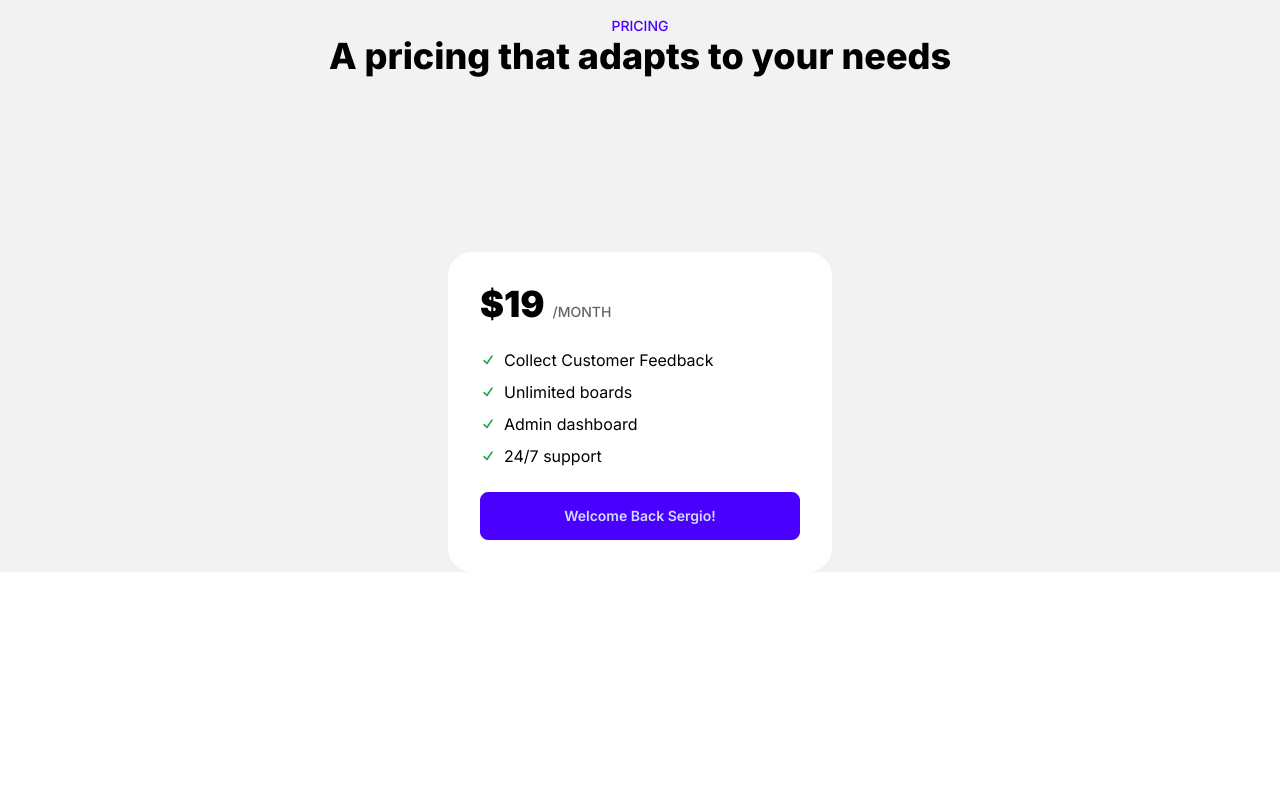
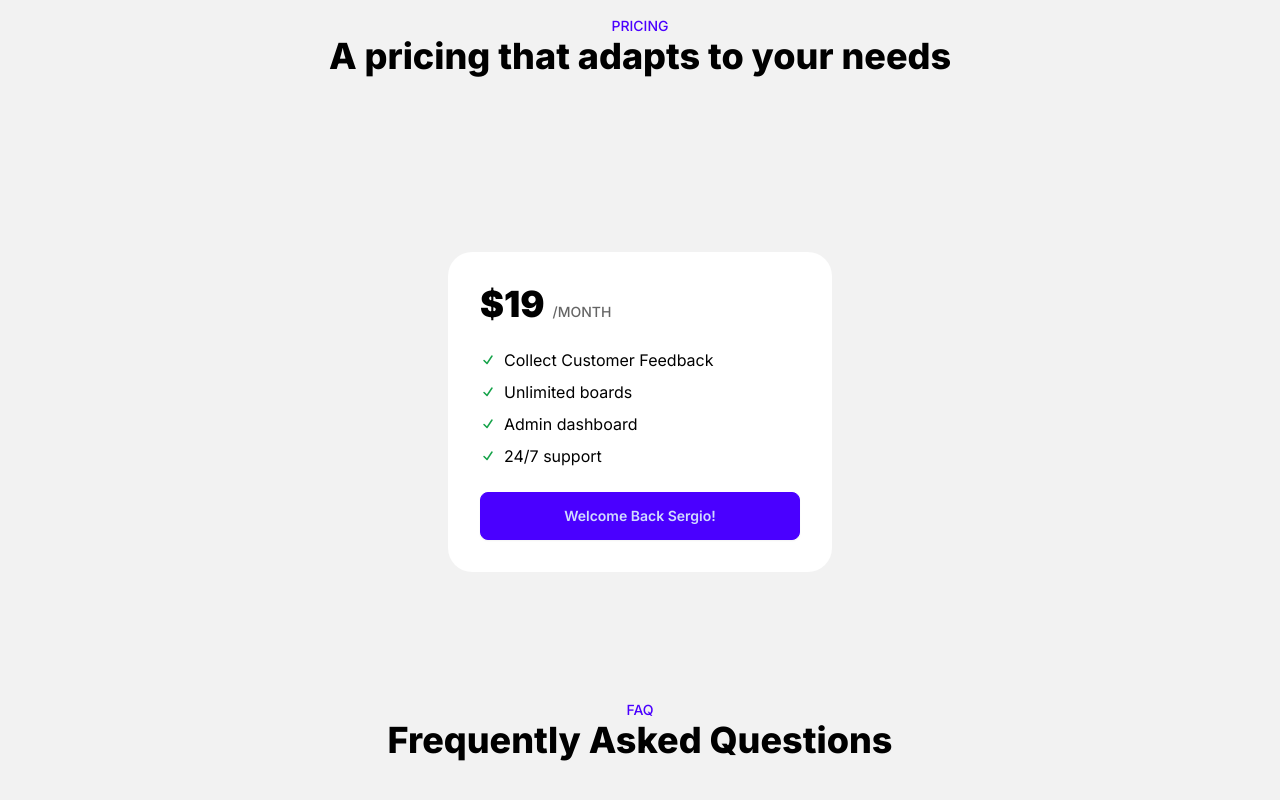
Before and after one commit to protoserg/inpactly, a Next.js app: page / in a window 1280 px wide. Shown: the part 688-1488 px from the top of the page. Before the commit the page ends 1260 px from the top, so only its background shows below. Built offline with nearby package versions, Linux system fonts and the light colour scheme.

Commit message:
added FAQ

```diff
--- a/app/page.js
+++ b/app/page.js
@@ -90,6 +90,22 @@ export default function Home() {
           />
         </div>
       </section>
+      {/* FAQ */}
+      <section className="bg-base-200 ">
+        {/* Base goes from 100-500 and 100 is usually the background */}
+        <div className="py-32 px-8 max-w-3xl mx-auto">
+          <p className="text-sm uppercase font-medium text-center text-primary">
+            FAQ
+          </p>
+          <h2 className="text-3xl lg:text-4xl font-extrabold mb-12 text-center">
+            Frequently Asked Questions
+          </h2>
+
+          {/* <ul>{[{
+            question: "Q" , answer: "A"
+          }].map((qa)=> ())}</ul> */}
+        </div>
+      </section>
     </main>
   );
 }
```
